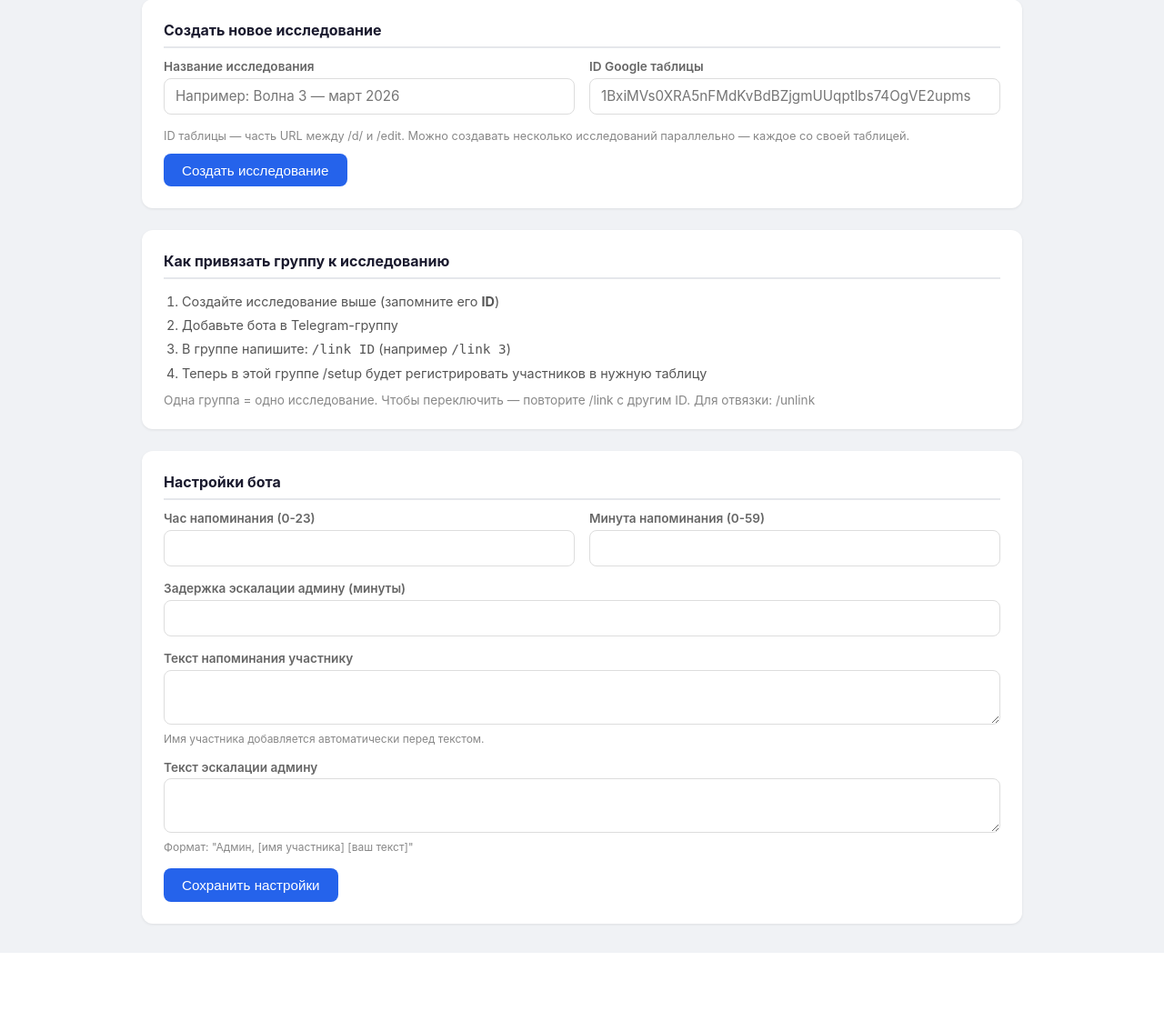
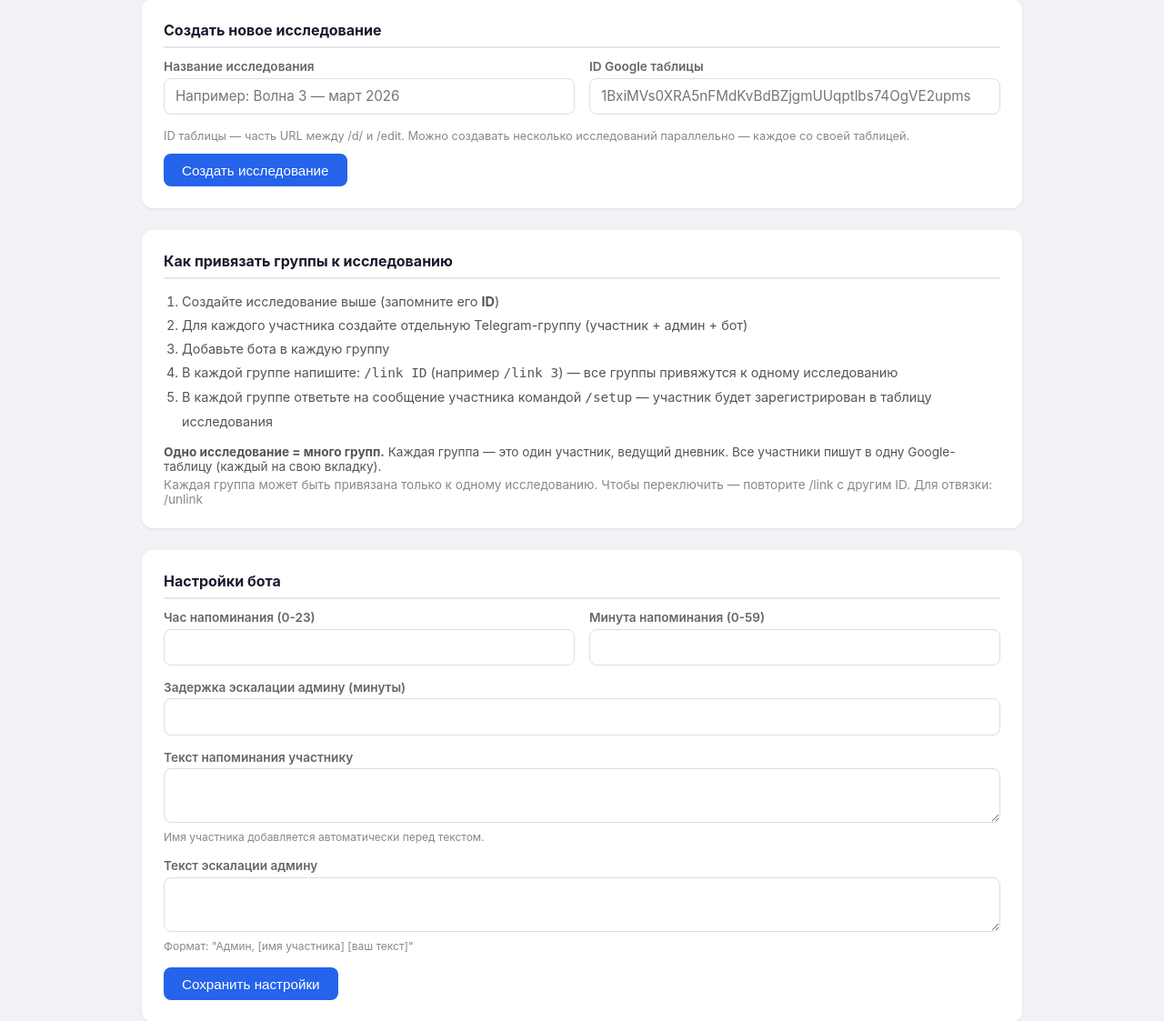
Before and after one commit to Viktorprokushev0707/dada, a Python web app: template bot/web/templates/dashboard.html in a window 1280 px wide. Shown: the part 264-1387 px from the top of the page at 91% size. Before the commit the page ends 1312 px from the top, so only its background shows below. Run offline with Jinja, Linux system fonts and the light colour scheme; the template is opened without the code that fills it, so the values that code supplies are empty.

Commit message:
Обновить инструкцию на дашборде: одно исследование = много групп
Старая инструкция вводила в заблуждение формулировкой
"одна группа = одно исследование". Обновлён текст, чтобы
объяснить правильную модель: к одному исследованию привязывается
много Telegram-групп, в каждой группе — один участник-дневниковед.

https://claude.ai/code/session_01DcRS8pyCZQGRPDvhnTz5qp

```diff
--- a/bot/web/templates/dashboard.html
+++ b/bot/web/templates/dashboard.html
@@ -136,16 +136,21 @@
 
 {# ── HOW IT WORKS ─────────────────────────────────────────── #}
 <div class="card">
-    <div class="section-title">Как привязать группу к исследованию</div>
+    <div class="section-title">Как привязать группы к исследованию</div>
     <ol style="font-size: 0.9rem; line-height: 1.8; color: #555; padding-left: 1.25rem;">
         <li>Создайте исследование выше (запомните его <b>ID</b>)</li>
-        <li>Добавьте бота в Telegram-группу</li>
-        <li>В группе напишите: <code>/link ID</code> (например <code>/link 3</code>)</li>
-        <li>Теперь в этой группе /setup будет регистрировать участников в нужную таблицу</li>
+        <li>Для каждого участника создайте отдельную Telegram-группу (участник + админ + бот)</li>
+        <li>Добавьте бота в каждую группу</li>
+        <li>В каждой группе напишите: <code>/link ID</code> (например <code>/link 3</code>) — все группы привяжутся к одному исследованию</li>
+        <li>В каждой группе ответьте на сообщение участника командой <code>/setup</code> — участник будет зарегистрирован в таблицу исследования</li>
     </ol>
-    <p style="font-size: 0.85rem; color: #888; margin-top: 0.5rem;">
-        Одна группа = одно исследование. Чтобы переключить — повторите /link с другим ID.
-        Для отвязки: /unlink
+    <p style="font-size: 0.85rem; color: #555; margin-top: 0.75rem;">
+        <b>Одно исследование = много групп.</b> Каждая группа — это один участник, ведущий дневник.
+        Все участники пишут в одну Google-таблицу (каждый на свою вкладку).
+    </p>
+    <p style="font-size: 0.85rem; color: #888; margin-top: 0.25rem;">
+        Каждая группа может быть привязана только к одному исследованию.
+        Чтобы переключить — повторите /link с другим ID. Для отвязки: /unlink
     </p>
 </div>
 
```
